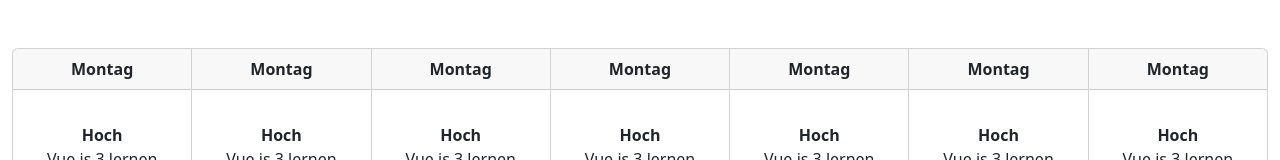
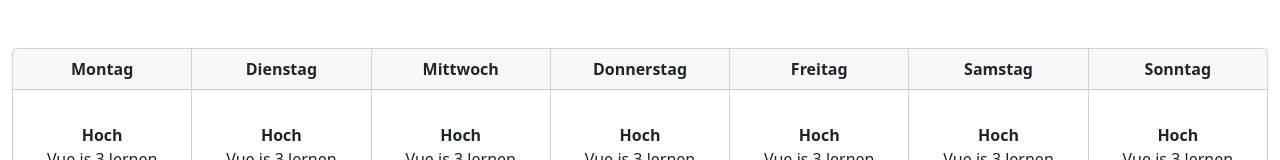
Before and after one commit to soonamback/terminkalender, a Vue app: page / in a window 1280 px wide. Shown: the top 160 px of the page. Built offline with nearby package versions, Linux system fonts and the light colour scheme.

Commit message:
add store

```diff
--- a/src/components/CalendarDay.vue
+++ b/src/components/CalendarDay.vue
@@ -1,7 +1,7 @@
 <template>
       <div class="card">
               <div class="card-header text-center" role="button">
-                <strong>Montag</strong>
+                <strong>{{ day.fullName }}</strong>
               </div>
               <div class="card-body">
                 <CalendarEvent />
@@ -15,7 +15,25 @@
     name: "CalendarDay",
     components: {
         CalendarEvent,
-    }
+    },
+    props: {
+      day: {
+        type: Object,
+        required: true
+      },
+      default: function() {
+        return {
+          id: -1,
+          fullName: "fehlender Wochentag",
+          events: []
+        }
+      },
+      validator: function(value) {
+        if(Object.keys(value).includes('id')) {
+          return true;
+        }
+      }
+    },
 }
 </script>
 
--- a/src/components/CalendarWeek.vue
+++ b/src/components/CalendarWeek.vue
@@ -1,18 +1,24 @@
 <template>
  <div id="calender-week">
           <div class="card-group">
-            <CalendarDay v-for="i in 7" :key="i" />
+            <CalendarDay v-for="day in calendarWeekData" :key="day.id" :day="day" />
         </div>
         </div>
 </template>
 
 <script>
 import CalendarDay from "./CalendarDay";
+import Store from "../store";
 export default {
     name: "CalendarWeek",
     components: {
         CalendarDay,
     },
+    data() {
+        return {
+            calendarWeekData: Store.state.calendarWeekData
+        }
+    }
 }
 </script>
 
--- /dev/null
+++ b/src/store.js
@@ -0,0 +1,17 @@
+import { calendarWeekData } from "./seed"
+import { reactive, readonly } from 'vue'
+
+const state = reactive({
+    calendarWeekData
+})
+
+const getters = {};
+
+
+const mutations = {};
+
+export default {
+    state: readonly(state),
+    getters,
+    mutations
+}
```
